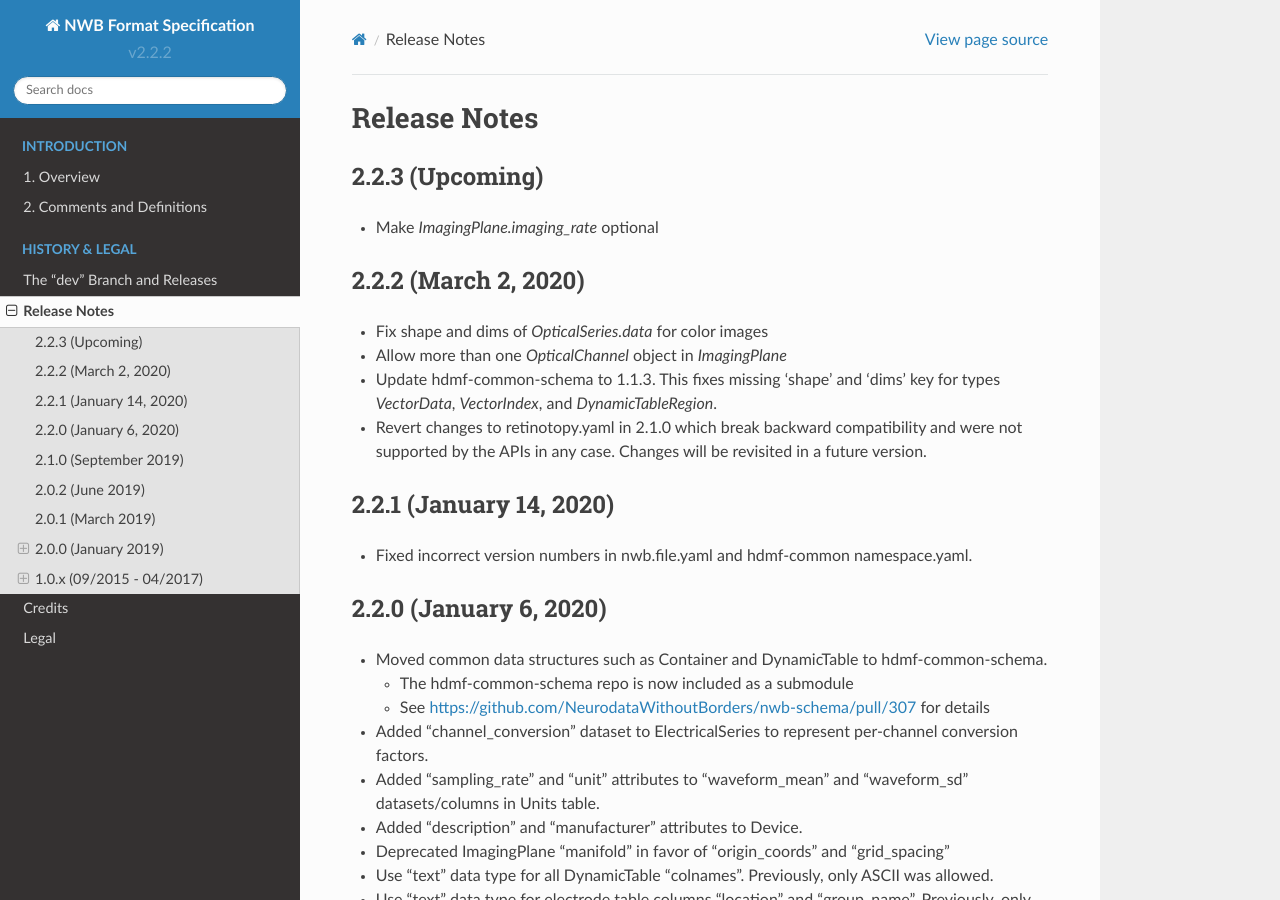
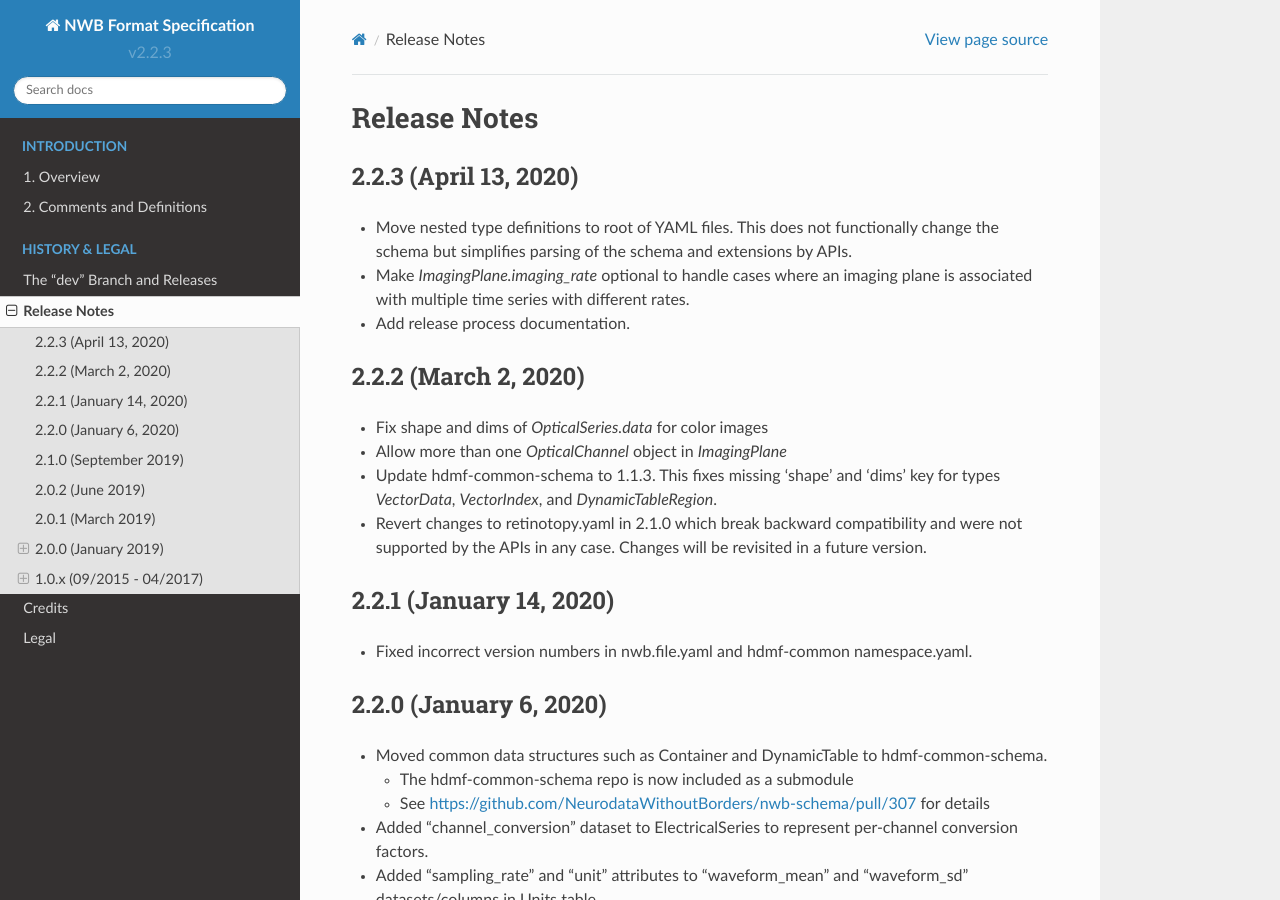
Before and after one commit to NeurodataWithoutBorders/nwb-schema, a Sphinx documentation site: the page built from docs/format/source/format_release_notes.rst, in a window 1280 px wide and 900 px high. Built offline with Sphinx 7.4.7 and the Read the Docs theme 2.0.0, drawn with Linux system fonts in a browser that asks for light colours.

Commit message:
Update version string to 2.2.3 (#432)
* Update version string to 2.2.3

* Update format_release_notes.rst

```diff
--- a/docs/format/source/conf.py
+++ b/docs/format/source/conf.py
@@ -83,7 +83,7 @@ copyright = u'2017-2020, Neurodata Without Borders'
 # built documents.
 #
 # The short X.Y version.
-version = 'v2.2.2'
+version = 'v2.2.3'
 # The full version, including alpha/beta/rc tags.
 release = version
 
--- a/docs/format/source/format_release_notes.rst
+++ b/docs/format/source/format_release_notes.rst
@@ -1,9 +1,12 @@
 Release Notes
 =============
 
-2.2.3 (Upcoming)
-----------------
-- Make `ImagingPlane.imaging_rate` optional
+2.2.3 (April 13, 2020)
+----------------------
+
+- Move nested type definitions to root of YAML files. This does not functionally change the schema but simplifies parsing of the schema and extensions by APIs.
+- Make `ImagingPlane.imaging_rate` optional to handle cases where an imaging plane is associated with multiple time series with different rates.
+- Add release process documentation.
 
 2.2.2 (March 2, 2020)
 ---------------------
```
Also changed, not shown: 2 other files.
